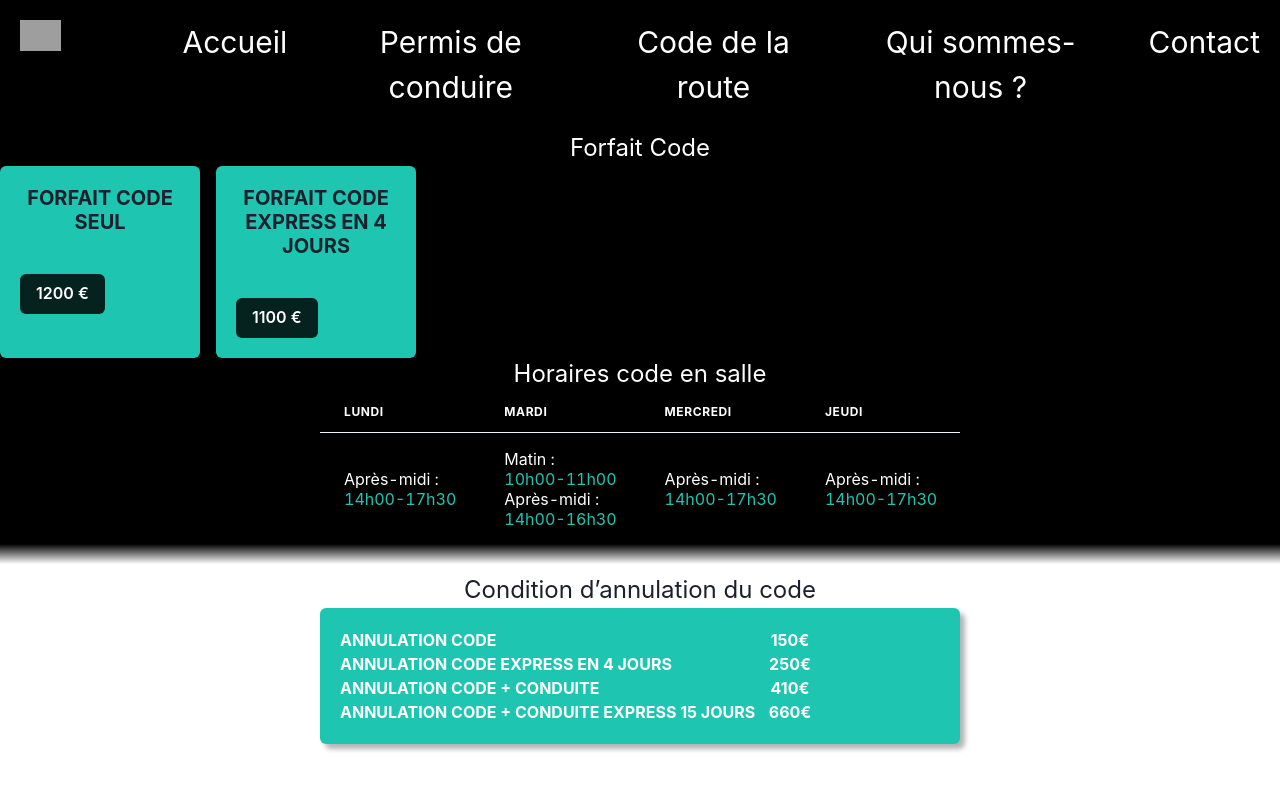
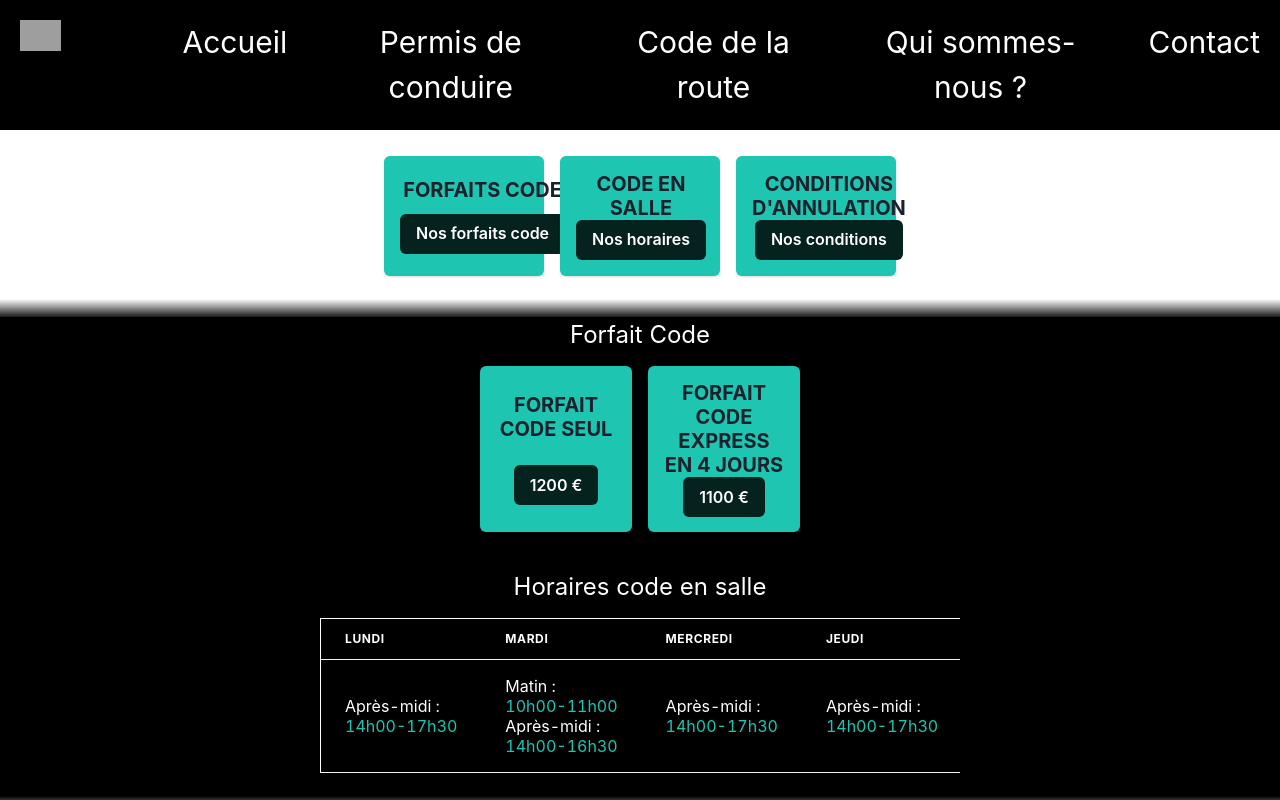
Before and after one commit to GamerMine/so-permis, a React (Create React App) app in the folder frontend/: page /CodeDeLaRoute in a window 1280 px wide. Shown: the top 800 px of the page. Built offline with nearby package versions, Linux system fonts and the light colour scheme; grey boxes are pictures that could not be loaded.

Commit message:
page Code de la Route

```diff
--- a/frontend/src/pages/CodeDeLaRoute.js
+++ b/frontend/src/pages/CodeDeLaRoute.js
@@ -17,6 +17,10 @@ import {
     Heading,
     CardFooter,
     Button,
+    AbsoluteCenter,
+    Grid,
+    GridItem,
+    Link,
 } from "@chakra-ui/react";
 
 const CodeDeLaRoute = () => {
@@ -54,35 +58,77 @@ const CodeDeLaRoute = () => {
 
     return (
         <VStack w="100%" h="100%" align="center" marginBottom={"5%"}>
-            <Box w='100%' align="center" backgroundColor={"black"} marginBottom={"-10px"} style={{ ...style.textBlanc }}>
-                <Text fontSize="2xl">Forfait Code</Text>
-                <SimpleGrid spacing={4} templateColumns='repeat(auto-fill, minmax(200px, 1fr))'>
-                    <Card style={{...style.carte}}>
-                        <CardHeader>
-                            <Heading size='md'>FORFAIT CODE SEUL</Heading>
-                        </CardHeader>
 
-                        <CardFooter>
-                            <Button style={{...style.bouton}}>1200 €</Button>
-                        </CardFooter>
+            <Box w='100%' align='center' marginBottom={"-10px"} marginTop={"2%"} style={{ ...style.textBlanc }}>
+                <SimpleGrid w='40%' columns={3} spacing={4} justify='center' marginBottom={"2%"}>
+                    <Card style={{ ...style.carte }} position={"relative"}>
+                        <Grid w={"100%"} h={"100%"} placeItems={"center"} padding={"10%"}>
+                            <GridItem>
+                                <Heading size='md'>FORFAITS CODE</Heading>
+                            </GridItem>
+                            <GridItem>
+                                <Link href="#boxForfaits"><Button align='center' style={{ ...style.bouton }}>Nos forfaits code</Button></Link>
+                            </GridItem>
+                        </Grid>
                     </Card>
-                    <Card style={{...style.carte}}>
-                        <CardHeader>
-                            <Heading size='md'>FORFAIT CODE EXPRESS EN 4 JOURS</Heading>
-                        </CardHeader>
 
-                        <CardFooter>
-                            <Button style={{...style.bouton}}>1100 €</Button>
-                        </CardFooter>
+                    <Card style={{ ...style.carte }}>
+                        <Grid w={"100%"} h={"100%"} placeItems={"center"} padding={"10%"}>
+                            <GridItem>
+                                <Heading size='md'>CODE EN SALLE</Heading>
+                            </GridItem>
+                            <GridItem>
+                                <Link href="#boxHoraires"><Button align='center' style={{ ...style.bouton }}>Nos horaires</Button></Link>
+                            </GridItem>
+                        </Grid>
+                    </Card>
+
+                    <Card style={{ ...style.carte }}>
+                        <Grid w={"100%"} h={"100%"} placeItems={"center"} padding={"10%"}>
+                            <GridItem>
+                                <Heading size='md'>CONDITIONS D'ANNULATION</Heading>
+                            </GridItem>
+                            <GridItem>
+                                <Link href="#boxAnnulation"><Button align='center' style={{ ...style.bouton }}>Nos conditions</Button></Link>
+                            </GridItem>
+                        </Grid>
                     </Card>
                 </SimpleGrid>
             </Box>
 
-            <Box w='100%' align="center" backgroundColor={"black"} marginBottom={"-10px"}>
-                <Text fontSize="2xl" style={{ ...style.textBlanc }}>Horaires code en salle</Text>
+            <Box w='100%' h='20px' align="center" bgGradient='linear(to-b, #FFFFFF, #000000)'></Box>
 
-                <TableContainer w='50%'>
-                    <Table variant="simple">
+            <Box id="boxForfaits" w='100%' align="center" backgroundColor={"black"} marginBottom={"-10px"} marginTop={"-10px"} style={{ ...style.textBlanc }}>
+                <Text fontSize="2xl" marginBottom={"1%"}>Forfait Code</Text>
+                <SimpleGrid w='25%' columns={2} spacing={4} justify='center' marginBottom={"3%"}>
+                    <Card style={{ ...style.carte }} position={"relative"}>
+                        <Grid w={"100%"} h={"100%"} placeItems={"center"} padding={"10%"}>
+                            <GridItem>
+                                <Heading size='md'>FORFAIT CODE SEUL</Heading>
+                            </GridItem>
+                            <GridItem>
+                                <Button align='center' style={{ ...style.bouton }}>1200 €</Button>
+                            </GridItem>
+                        </Grid>
+                    </Card>
+
+                    <Card style={{ ...style.carte }}>
+                        <Grid w={"100%"} h={"100%"} placeItems={"center"} padding={"10%"}>
+                            <GridItem>
+                                <Heading size='md'>FORFAIT CODE EXPRESS EN 4 JOURS</Heading>
+                            </GridItem>
+                            <GridItem>
+                                <Button align='center' style={{ ...style.bouton }}>1100 €</Button>
+                            </GridItem>
+                        </Grid>
+                    </Card>
+                </SimpleGrid>
+            </Box>
+
+            <Box id="boxHoraires" w='100%' align="center" backgroundColor={"black"} marginBottom={"-10px"} style={{ ...style.textBlanc }}>
+                <Text fontSize="2xl" marginBottom={"1%"}>Horaires code en salle</Text>
+                <TableContainer w='50%' marginBottom={"2%"}>
+                    <Table variant="simple" border={"white 1px solid"}>
                         <Thead>
                             <Tr>
                                 <Th style={{ ...style.textBlanc }}>Lundi</Th>
@@ -125,7 +171,7 @@ const CodeDeLaRoute = () => {
 
             <Box w='100%' h='20px' align="center" bgGradient='linear(to-b, #000000, #FFFFFF)'></Box>
 
-            <Box w="50%" h="100%">
+            <Box id="boxAnnulation" w="50%" h="100%" mx={"10%"} px={"5%"}>
                 <Text fontSize="2xl" align='center'>Condition d’annulation du code</Text>
                 <Card align='center' style={{ ...style.carte }} boxShadow={"5px 5px 5px #b5b5b5"}>
                     <CardBody >
```
